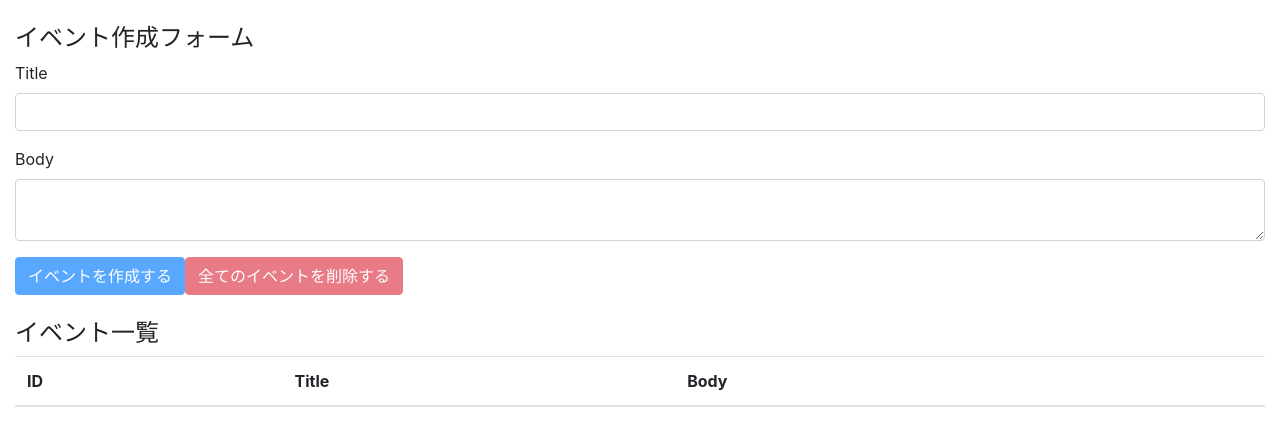
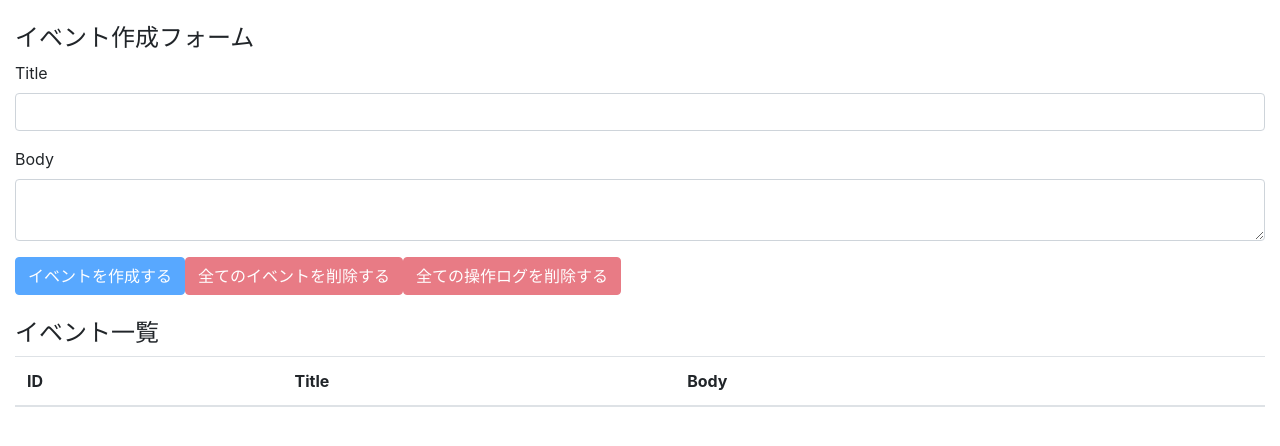
Before and after one commit to bwkw/React_Hooks_Redux, a React (Create React App) app: page / in a window 1280 px wide. Shown: the top 446 px of the page. Built offline with nearby package versions, Linux system fonts and the light colour scheme.

Commit message:
delete all operation logs

```diff
--- a/src/components/EventForm.js
+++ b/src/components/EventForm.js
@@ -35,6 +35,7 @@
 
   const deleteAllEvents = e => {
     e.preventDefault();
+
     const result = window.confirm('全てのイベントを本当に削除しても良いですか？')
     if (result) {
       dispatch({type: DELETE_ALL_EVENTS});
@@ -42,6 +43,17 @@
         type: ADD_OPERATION_LOG,
         description: '全てのイベントを削除しました。',
         operatedAt: timeCurrentIso8601()
+      })
+    }
+  }
+
+  const deleteAllOperationLogs = e => {
+    e.preventDefault();
+
+    const result = window.confirm('全ての操作ログを本当に削除しても良いですか？')
+    if (result) {
+      dispatch({
+        type: DELETE_ALL_OPERATION_LOGS,
       })
     }
   }
@@ -63,6 +75,7 @@
 
         <button className="btn btn-primary" onClick={addEvent} disabled={unCreatable}>イベントを作成する</button>
         <button className="btn btn-danger" onClick={deleteAllEvents} disabled={state.events.length === 0}>全てのイベントを削除する</button>
+        <button className="btn btn-danger" onClick={deleteAllOperationLogs} disabled={state.operationLogs.length === 0}>全ての操作ログを削除する</button>
       </form>
     </>
   )
```
